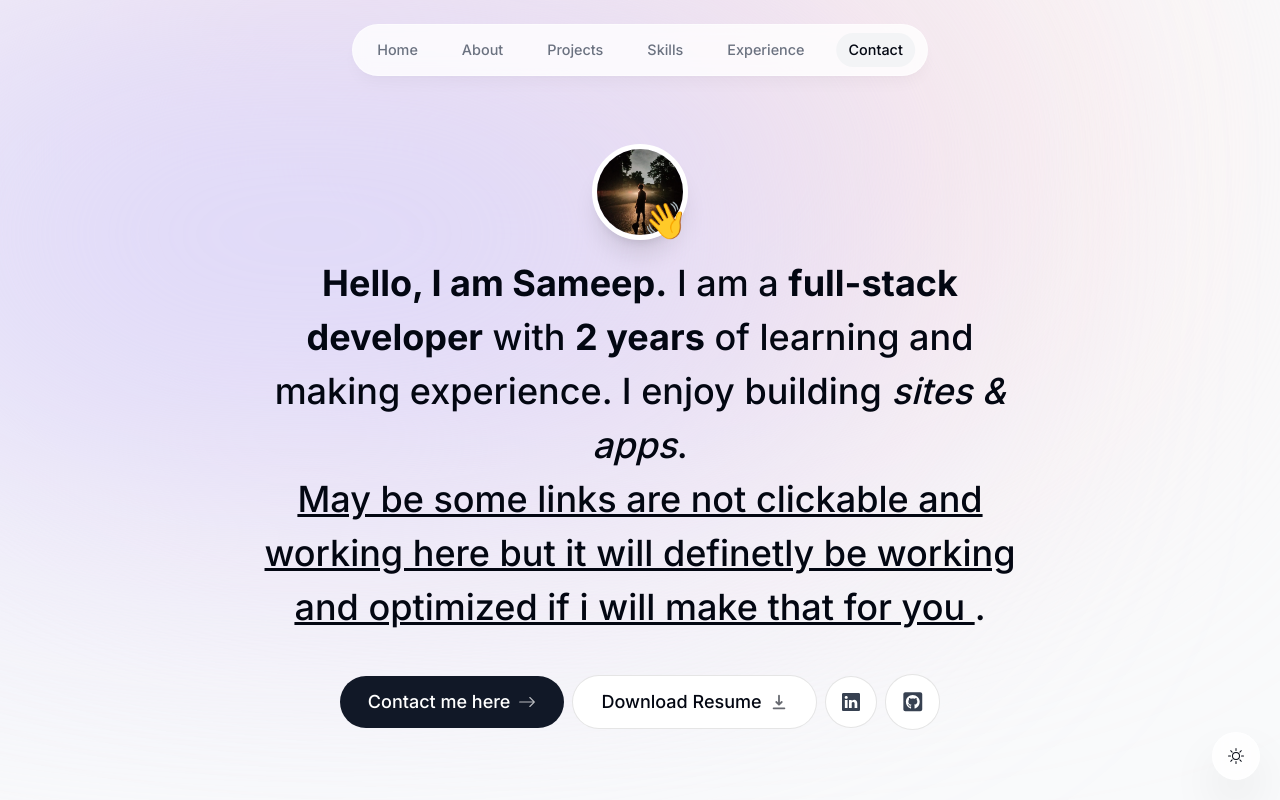
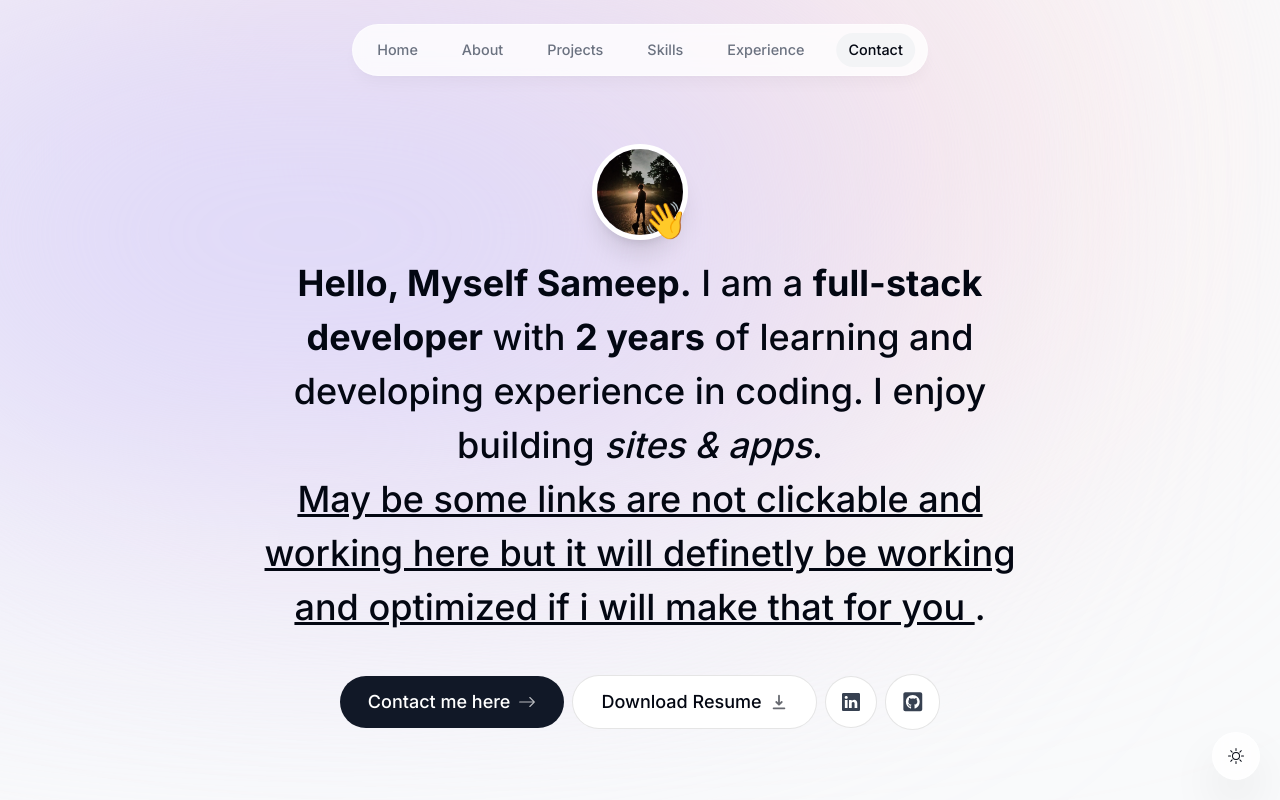
Before and after one commit to SameepChaurasia/Portfolio-website-, a Next.js app: page / in a window 1280 px wide. Shown: the top 800 px of the page. Built offline with nearby package versions, Linux system fonts and the light colour scheme; no server answers.

Commit message:
updated intro

```diff
--- a/components/intro.tsx
+++ b/components/intro.tsx
@@ -62,9 +62,9 @@ export default function Intro() {
         initial={{ opacity: 0, y: 100 }}
         animate={{ opacity: 1, y: 0 }}
       >
-        <span className="font-bold">Hello, I am Sameep.</span> I am a{" "}
+        <span className="font-bold">Hello, Myself Sameep.</span> I am a{" "}
         <span className="font-bold">full-stack developer</span> with{" "}
-        <span className="font-bold">2 years</span> of learning and making experience. I enjoy
+        <span className="font-bold">2 years</span> of learning and developing experience in coding. I enjoy
         building <span className="italic">sites & apps</span>.{" "}<br/>
         <span className="underline">May be some links are not clickable and working here but it will definetly be working and optimized if i will make that for you </span>.
       </motion.h1>
```
